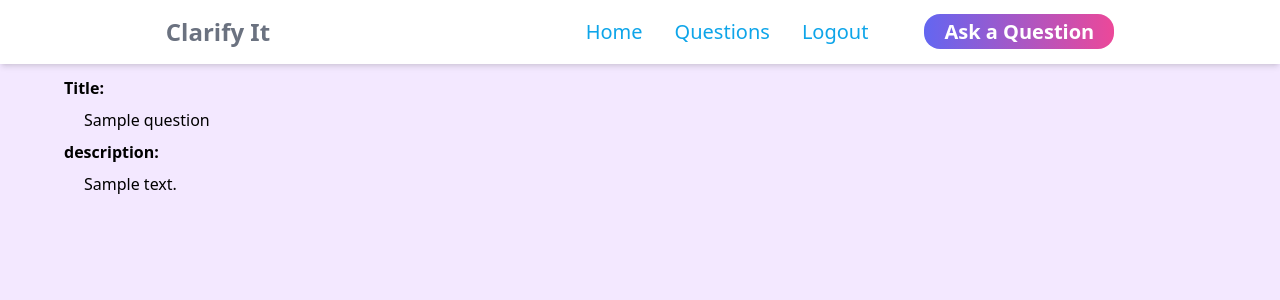
After one commit to Karthikeyantestpress/sample-, a Django app: a page that uses mysite/clarifyit/templates/clarifyit/question_detail.html in a window 1280 px wide. The commit adds this page. Shown: the top 300 px of the page. Run offline with Django 4.2, Linux system fonts and the light colour scheme; a user stored in the database is signed in; tables that the repository leaves empty hold one stand-in row (values such as "Sample post"); style sheets or scripts are compiled from the project's sources.

Commit message:
question-detail

```diff
--- a/mysite/clarifyit/models.py
+++ b/mysite/clarifyit/models.py
@@ -1,6 +1,7 @@
 from django.db import models
 from django.utils import timezone
 from django.contrib.auth.models import User
+from django.urls import reverse
 
 
 class Question(models.Model):
@@ -18,6 +19,14 @@ class Question(models.Model):
 
     def __str__(self):
         return self.title
+
+    def get_absolute_url(self):
+        return reverse(
+            "questions-detail",
+            args=[
+                self.slug,
+            ],
+        )
 
 
 class Answer(models.Model):
--- /dev/null
+++ b/mysite/clarifyit/templates/clarifyit/question_detail.html
@@ -0,0 +1,14 @@
+{% extends "index.html" %}
+
+{% block content %}
+<div class="module py-3 px-16">
+  <b>Title:</b>
+  <div class="module py-2 px-5">
+  <h1>{{ object.title }}</h1>
+ </div>
+  <b>description:</b>
+  <div class="module py-2 px-5">
+  <p>{{ object.description }}</p>
+  </div>
+</div>
+{% endblock %}
--- a/mysite/clarifyit/templates/clarifyit/question_list.html
+++ b/mysite/clarifyit/templates/clarifyit/question_list.html
@@ -3,7 +3,10 @@
 {% block content %}
  <div class="module py-3 px-16">
     {% for question in object_list %}
+    <div class="question-info">
+        <a href="{{ question.get_absolute_url }}">
             <p>{{ question.title }}</p>
+          </a>
     {% empty %}
       <p>You haven't asked a question yet</p>
     {% endfor %}
--- a/mysite/clarifyit/urls.py
+++ b/mysite/clarifyit/urls.py
@@ -3,6 +3,11 @@ from . import views
 
 urlpatterns = [
     path("", views.home, name="home"),
+    path("", include("django.contrib.auth.urls")),
     path("question/", views.QuestionListView.as_view(), name="questions-list"),
-    path("", include("django.contrib.auth.urls")),
+    path(
+        "<slug>/",
+        views.QuestionDetailView.as_view(),
+        name="questions-detail",
+    ),
 ]
--- a/mysite/clarifyit/views.py
+++ b/mysite/clarifyit/views.py
@@ -2,6 +2,7 @@ from django.shortcuts import render
 from django.contrib.auth.decorators import login_required
 from .models import Question
 from django.views.generic.list import ListView
+from django.views.generic.detail import DetailView
 from django.contrib.auth.mixins import LoginRequiredMixin
 
 
@@ -17,3 +18,8 @@ def home(request):
 class QuestionListView(LoginRequiredMixin, ListView):
     model = Question
     template_name = "clarifyit/question_list.html"
+
+
+class QuestionDetailView(LoginRequiredMixin, DetailView):
+    model = Question
+    template_name = "clarifyit/question_detail.html"
```
